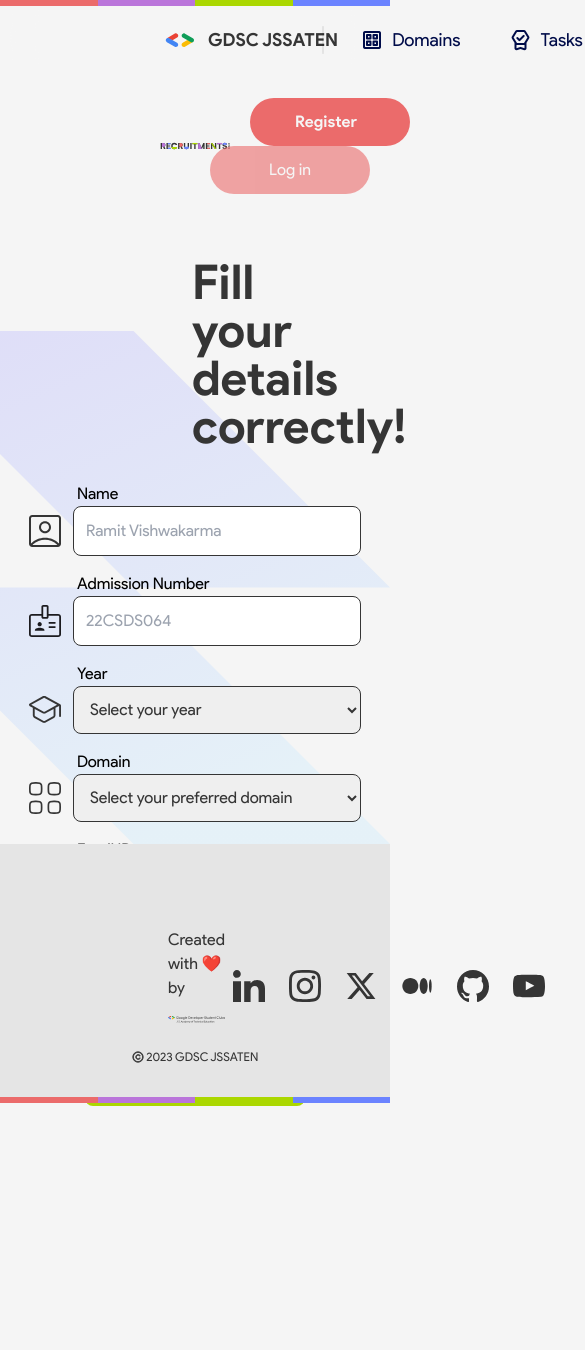
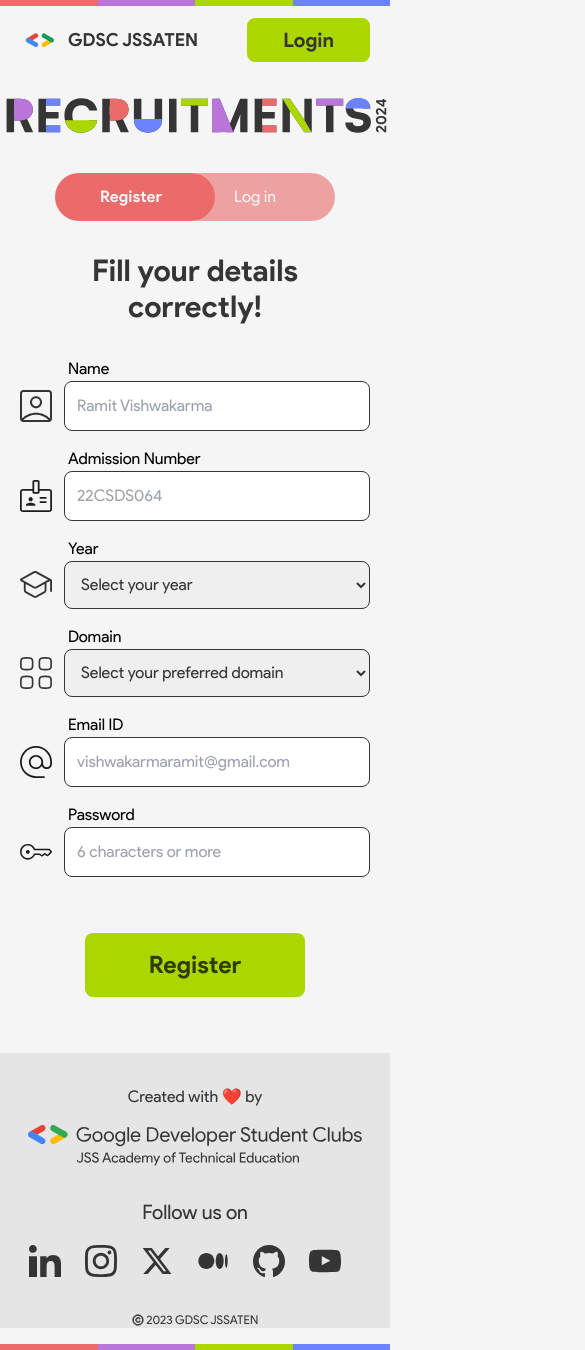
Before and after one commit to RamitVishwakarma/Recruitment-Platform, a React (Vite) app in the folder Recruitment2k24/: page /register in a window 390 px wide. Shown: the top 1350 px of the page, 585 px wide, since content can reach past the window. Before the commit the page ends 1106 px from the top, so only its background shows below. Built offline with nearby package versions, Linux system fonts and the light colour scheme; the HTML template or start-up script is replaced by a standard one.

Commit message:
made navbar,footer,regis form RESPONSIVE

```diff
--- a/Recruitment2k24/src/components/Footer.jsx
+++ b/Recruitment2k24/src/components/Footer.jsx
@@ -10,18 +10,24 @@ import Ytb from "../assets/footer-ytb.svg?react";
 
 const Footer = () => {
   return (
-    <div className="flex flex-col">
-      <div className="bg-footer h-[30vh] ">
+    <>
+      <div className="bg-footer md:h-[30vh] w-full">
+        <div className="flex justify-between items-center max-md:flex-col ">
           {/* left */}
-        <div className="flex justify-between items-center ">
-          <div className="ml-40 mt-[10vh]">
-            <div className="mx-2 text-grey">
+          <div className="mx-5 md:mx-20 xl:mx-40 mt-8 md:mt-[10vh]">
+            <div className="mx-2 text-grey max-md:flex max-md:flex-col max-md:items-center max-md:justify-center ">
               <p>Created with ❤️ by</p>
-              <img className="mt-4" src={Logo} alt="" />
+              <img className="mt-4 " src={Logo} alt="" />
             </div>
           </div>
           {/* right */}
-          <div className="mr-40 flex gap-6 mt-[12.5vh]">
+          <div className="mt-8 md:mt-[10vh]">
+            <div>
+              <p className="text-xl text-grey md:text-right md:mr-20 xl:mr-40 max-md:text-center">
+                Follow us on
+              </p>
+            </div>
+            <div className="mr-5 md:mr-20 xl:mr-40 flex gap-6 mt-4">
               <a
                 href="https://www.linkedin.com/company/dsc-jssaten/"
                 target="__blank">
@@ -46,8 +52,9 @@ const Footer = () => {
               </a>
             </div>
           </div>
+        </div>
         {/* copyright */}
-        <div className="flex items-center justify-center mt-[3vh] ">
+        <div className="flex items-center justify-center md:mt-[3vh] mt-8 mb-4  ">
           <img className="w-3" src={Copy} />
           <span className="text-grey text-xs">&nbsp;2023 GDSC JSSATEN</span>
         </div>
@@ -59,7 +66,7 @@ const Footer = () => {
         <div className="border-t-[6px] border-lime w-[25vw]"></div>
         <div className="border-t-[6px] border-light-blue w-[25vw]"></div>
       </div>
-    </div>
+    </>
   );
 };
 
--- a/Recruitment2k24/src/components/Header.jsx
+++ b/Recruitment2k24/src/components/Header.jsx
@@ -3,8 +3,12 @@ import Logo from "../assets/header-logo.svg";
 export default function Header({ children }) {
   return (
     <>
-      <div className="flex my-6 justify-between">
-        <img src={Logo} alt="Logo" />
+      <div className="flex my-6 max-md:flex-col items-center justify-between">
+        <img
+          className="max-w-sm max-h-sm md:max-w-md md:max-h-md lg:max-w-lg lg-max-h-lg"
+          src={Logo}
+          alt="Logo"
+        />
         {children}
       </div>
     </>
--- a/Recruitment2k24/src/components/Navbar.jsx
+++ b/Recruitment2k24/src/components/Navbar.jsx
@@ -1,4 +1,5 @@
 import logo from "../assets/logo.svg";
+import Hamburger from "../assets/hamburger.svg";
 import separator from "../assets/separator.svg";
 import { Link } from "react-router-dom";
 export default function Navbar() {
@@ -11,45 +12,51 @@ export default function Navbar() {
           <div className="border-t-[6px] border-lime w-[25vw]"></div>
           <div className="border-t-[6px] border-light-blue w-[25vw]"></div>
         </div>
-        <div className="h-[8vh] text-lg mx-40 flex items-center justify-between">
+        <div className="h-[8vh] text-lg mx-5 md:mx-20 xl:mx-40 flex items-center justify-between">
           <div className="flex">
+            {/* Need to do hamburger logic The design is not available */}
+            {/* Hamburger svf */}
             <Link to="/" className="flex items-center gap-2">
               <img src={`${logo}`} alt="Logo" />
               <div className="text-grey font-bold">GDSC&nbsp;JSSATEN</div>
             </Link>
-            <img src={separator} alt="separator" className="ml-6 mr-3" />
+            <img
+              src={separator}
+              alt="separator"
+              className="ml-6 mr-3 max-md:hidden"
+            />
             <Link
               to="/#domains"
-              className="text-blue flex items-center gap-2 px-6 rounded-full hover:bg-nav-hover">
+              className="text-blue flex items-center gap-2 px-6 rounded-full hover:bg-nav-hover max-md:hidden">
               <span className="material-symbols-rounded">cards</span>
               <div>Domains</div>
             </Link>
             <Link
               to="/tasks"
-              className="text-blue flex items-center gap-2 px-6 rounded-full hover:bg-nav-hover">
+              className="text-blue flex items-center gap-2 px-6 rounded-full hover:bg-nav-hover max-md:hidden">
               <span className="material-symbols-rounded">editor_choice</span>
               <div>Tasks</div>
             </Link>
             <Link
               to="https://gdscjss.in/"
               target="_blank"
-              className="text-blue flex items-center gap-2 px-6 rounded-full hover:bg-nav-hover">
+              className="text-blue flex items-center gap-2 px-6 rounded-full hover:bg-nav-hover max-md:hidden">
               <span className="material-symbols-rounded">language</span>
               <div>Website</div>
             </Link>
             <Link
               href="/"
-              className="text-blue flex items-center gap-2 px-6 rounded-full opacity-40">
+              className="text-blue flex items-center gap-2 px-6 rounded-full opacity-40 max-lg:hidden">
               <span className="material-symbols-rounded">bar_chart</span>
               <div>Results</div>
             </Link>
           </div>
           <div>
-            <Link to="/register#login">
+            <Link to="/register#l">
               <button
                 id="login"
-                className="flex items-center justify-center px-8 py rounded-lg bg-lime text-grey hover:bg-button-hover">
-                <div className="p-1 text-lg">Login</div>
+                className="flex items-center justify-center px-8 py-1 rounded-lg bg-lime text-grey hover:bg-button-hover">
+                <div className="p-1 text-xl font-bold">Login</div>
               </button>
             </Link>
           </div>
--- a/Recruitment2k24/src/pages/user/RegistrationForm.jsx
+++ b/Recruitment2k24/src/pages/user/RegistrationForm.jsx
@@ -10,9 +10,17 @@ import Password from "../../assets/input-password.svg";
 import { z } from "zod";
 import axios from "axios";
 import { useEffect, useState } from "react";
+import { useLocation } from "react-router-dom";
 
 export default function RegistrationForm() {
   const [activeBtn, setactiveBtn] = useState("register");
+
+  const location = useLocation();
+  useEffect(() => {
+    if (location.hash == "#l") {
+      setactiveBtn("login");
+    }
+  }, [location]);
 
   useEffect(() => {
     console.log();
@@ -57,7 +65,7 @@ export default function RegistrationForm() {
     password: passwordSchema,
   });
 
-  const handleName = async (e) => {
+  const handleName = (e) => {
     SetName(e.target.value);
     nameSchema.safeParse(name).success
       ? setNameError(false)
@@ -178,22 +186,18 @@ export default function RegistrationForm() {
         });
     }
   };
-  // Need to do transitions
-  // need to change the dropdown menu styles
-  // Handle the input and send it to the backend for saving purposes
-  // And the error message handling
   return (
     <>
       <div
-        className={`h-screen bg-no-repeat  ${
+        className={`lg:h-screen max-lg:bg-none bg-no-repeat ${
           activeBtn === "register"
             ? "bg-reg-bg bg-right-bottom"
             : "bg-login-bg bg-left-bottom"
         }`}>
         <Navbar />
-        <div className="mx-40">
+        <div className="mx-5 md:mx-20 xl:mx-40">
           <Header>
-            <div>
+            <div className="min-w-80 max-md:mt-10">
               <button
                 className={`w-40 font-ProductSans duration-300 ease-in-out pr-2 h-12 rounded-full  text-white bg-light-red relative left-5
               ${activeBtn === "register" ? "font-bold" : "opacity-60 "}`}
@@ -210,7 +214,7 @@ export default function RegistrationForm() {
           </Header>
 
           <h1
-            className={`text-grey text-5xl font-bold text-center m-8 mt-16 ${
+            className={`text-grey text-3xl md:text-4xl lg:text-5xl font-bold text-center m-8 md:mt-10 lg:mt-16 ${
               activeBtn === "login" ? "" : ""
             }`}>
             {activeBtn === "register"
@@ -222,7 +226,7 @@ export default function RegistrationForm() {
           {/* Turned off autocomplete coz it was causing issues with the onchange handler if i get time i will fix it */}
           <form onSubmit={formSubmitHandler} autoComplete="off">
             <div
-              className={`flex w-3/4 m-auto flex-wrap gap-4 items-center justify-center
+              className={`flex m-auto flex-wrap gap-4 items-center justify-center
               ${activeBtn === "login" ? "flex-col" : ""}`}>
               {/* NAME */}
               <Input
@@ -300,7 +304,7 @@ export default function RegistrationForm() {
             <div className="flex justify-center">
               <button
                 type="submit"
-                className="mt-10 text-button-text font-bold text-2xl rounded-lg bg-lime  hover:bg-button-hover px-16 py-4">
+                className="my-14 text-button-text font-bold text-2xl rounded-lg bg-lime  hover:bg-button-hover px-16 py-4">
                 {activeBtn === "register" ? "Register" : "Log In"}
               </button>
             </div>
@@ -325,7 +329,7 @@ function Input({
   errorMessage,
 }) {
   return (
-    <div className={`w-96 ${hide ? "hidden" : ""}`}>
+    <div className={`w-96 2xl:w-4/12 ${hide ? "hidden" : ""}`}>
       <div className="flex justify-between ">
         <label className="ml-12" htmlFor={id}>
           {label}
@@ -343,7 +347,7 @@ function Input({
               ? "outline outline-2 outline-red border-red"
               : ""
           }
-            border p-3 w-80 rounded-lg border-grey hover:outline hover:outline-grey hover:outline-2 focus:outline focus:outline-2 focus:outline-light-blue focus:border-light-blue `}
+            border p-3 w-80 2xl:w-11/12 rounded-lg border-grey hover:outline hover:outline-grey hover:outline-2 focus:outline focus:outline-2 focus:outline-light-blue focus:border-light-blue `}
           type={type}
           id={id}
           name={id}
@@ -367,7 +371,7 @@ function Select({
   errorMessage,
 }) {
   return (
-    <div className={`w-96 ${hide ? "hidden" : ""}`}>
+    <div className={`w-96 2xl:w-4/12 ${hide ? "hidden" : ""}`}>
       <div className="flex justify-between ">
         <label className="ml-12" htmlFor={id}>
           {label}
@@ -379,7 +383,7 @@ function Select({
         <select
           className={`${
             errorHandler ? "outline outline-2 outline-red border-red" : ""
-          } w-80 h-12 border p-3  rounded-lg text-grey border-grey hover:outline hover:outline-grey hover:outline-2 focus:outline focus:outline-2 focus:outline-light-blue focus:border-light-blue`}
+          } w-80 2xl:w-11/12 h-12 border p-3  rounded-lg text-grey border-grey hover:outline hover:outline-grey hover:outline-2 focus:outline focus:outline-2 focus:outline-light-blue focus:border-light-blue`}
           name={id}
           onChange={onChangeHandler}
           defaultValue={selected}>
```
Also changed, not shown: Recruitment2k24/src/assets/hamburger-menu.svg (added). Lines whose indentation alone changed are shown as unchanged.
